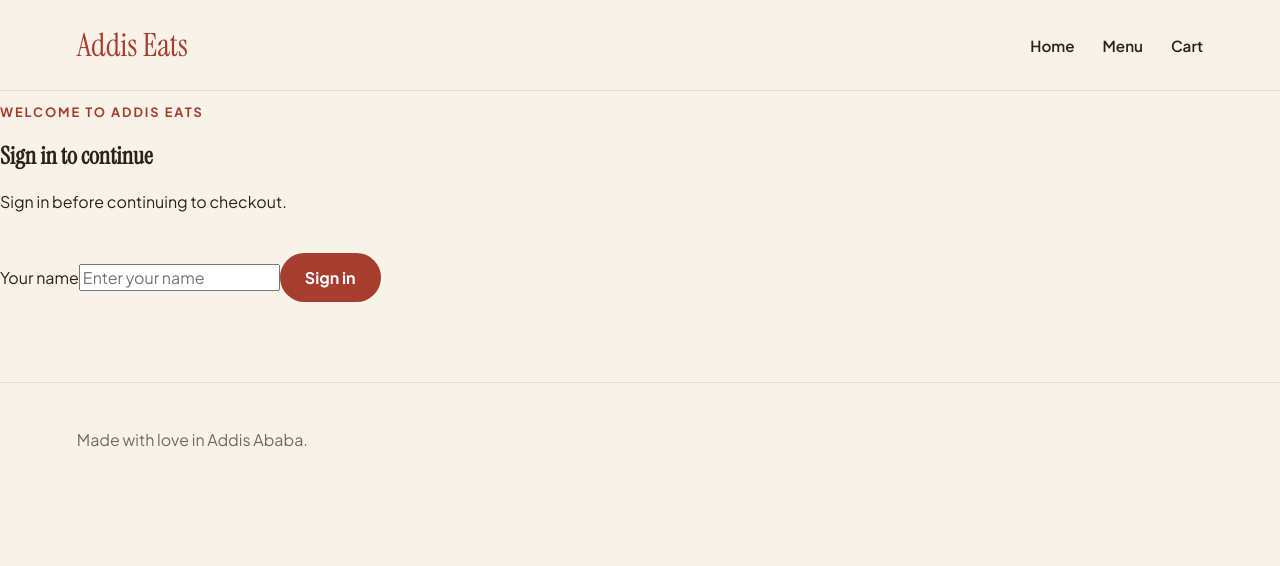
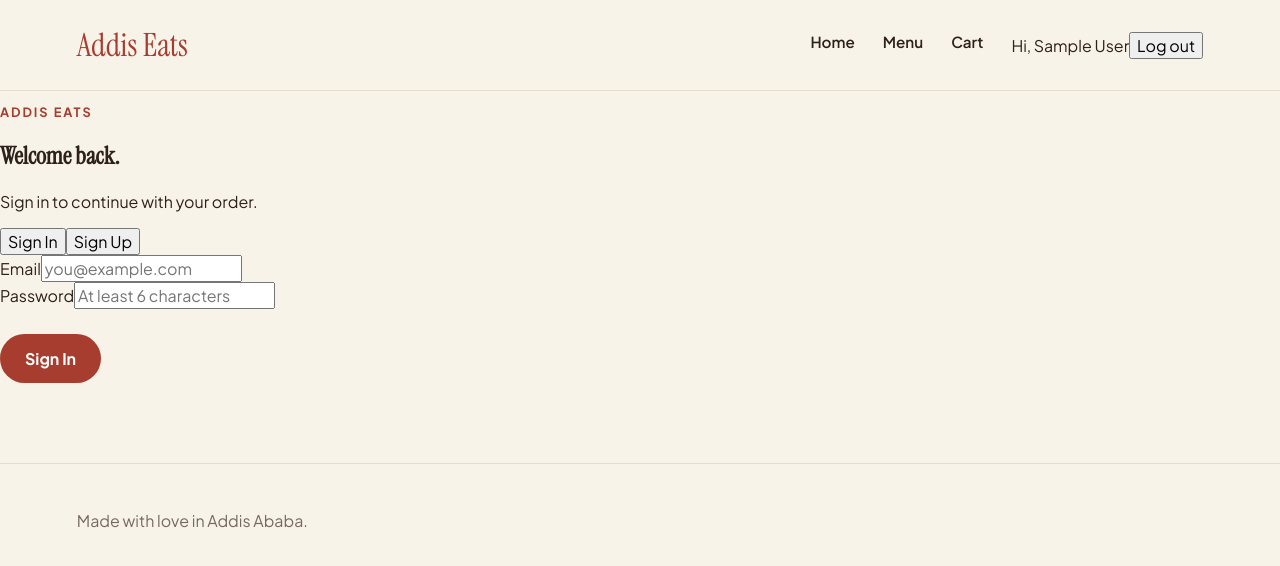
Before and after one commit to HelloSelam/codeops-portfolio, a React (Vite) app in the folder module-03/day35/addis-eats/: page /signin in a window 1280 px wide. Shown: the top 566 px of the page. Built offline with nearby package versions, Linux system fonts and the light colour scheme; sample sign-in values are in the browser's storage.

Commit message:
feat: improve auth to make it look and behave like authentication

```diff
--- a/module-03/day35/addis-eats/src/App.jsx
+++ b/module-03/day35/addis-eats/src/App.jsx
@@ -5,9 +5,11 @@ import Menu from "./menu/Menu";
 import DishDetail from "./menu/DishDetail";
 import Cart from "./Cart";
 import NotFound from "./NotFound";
-import Checkout from "./checkout/Checkout";
 import SignIn from "./auth/SignIn";
 import RequireAuth from "./auth/RequireAuth";
+import { lazy, Suspense } from "react";
+
+const Checkout = lazy(() => import("./checkout/Checkout"));
 
 function App() {
   return (
@@ -18,11 +20,16 @@ function App() {
         <Route path="menu/:id" element={<DishDetail />} />
         <Route path="cart" element={<Cart />} />
         <Route path="*" element={<NotFound />} />
-        <Route path="checkout" element={
+        <Route
+          path="checkout"
+          element={
             <RequireAuth>
-              <Checkout />
+              <Suspense fallback={<p>Loading checkout...</p>}>
+                <Checkout />
+              </Suspense>
             </RequireAuth>
-          }/>
+          }
+        />
         <Route path="signin" element={<SignIn />} />
       </Route>
     </Routes>
--- a/module-03/day35/addis-eats/src/Layout.jsx
+++ b/module-03/day35/addis-eats/src/Layout.jsx
@@ -1,6 +1,17 @@
 import { Link, Outlet } from "react-router-dom";
+import { useCart } from "./cart/CartProvider";
+import { useAuth } from "./auth/AuthProvider";
+
 
 function Layout() {
+  const { cart } = useCart();
+  const { user, signOut } = useAuth();
+
+  const cartCount = cart.reduce(
+    (total, item) => total + item.quantity,
+    0
+  );
+
   return (
     <>
       <header className="site-header">
@@ -10,8 +21,36 @@ function Layout() {
 
         <nav>
           <Link to="/">Home</Link>
+
           <Link to="/menu">Menu</Link>
-          <Link to="/cart">Cart</Link>
+
+          <Link to="/cart">
+            Cart
+            {cartCount > 0 && (
+              <span className="cart-count">
+                {cartCount}
+              </span>
+            )}
+          </Link>
+
+          {user ? (
+            <div className="account-area">
+              <span>
+                Hi, {user.name}
+              </span>
+
+              <button
+                onClick={signOut}
+                className="logout-button"
+              >
+                Log out
+              </button>
+            </div>
+          ) : (
+            <Link to="/signin">
+              Sign in
+            </Link>
+          )}
         </nav>
       </header>
 
--- a/module-03/day35/addis-eats/src/auth/AuthProvider.jsx
+++ b/module-03/day35/addis-eats/src/auth/AuthProvider.jsx
@@ -3,18 +3,54 @@ import { createContext, useContext, useState } from "react";
 const AuthContext = createContext();
 
 export function AuthProvider({ children }) {
-  const [user, setUser] = useState(null);
+  const [user, setUser] = useState(() => {
+    const savedUser = localStorage.getItem("addis-eats-user");
 
-  function signIn(name) {
-    setUser({ name });
+    return savedUser ? JSON.parse(savedUser) : null;
+  });
+
+  function signIn(name, email) {
+    const newUser = {
+      name,
+      email,
+    };
+
+    setUser(newUser);
+
+    localStorage.setItem(
+      "addis-eats-user",
+      JSON.stringify(newUser)
+    );
+  }
+
+  function signUp(name, email) {
+    const newUser = {
+      name,
+      email,
+    };
+
+    setUser(newUser);
+
+    localStorage.setItem(
+      "addis-eats-user",
+      JSON.stringify(newUser)
+    );
   }
 
   function signOut() {
     setUser(null);
+    localStorage.removeItem("addis-eats-user");
   }
 
   return (
-    <AuthContext.Provider value={{ user, signIn, signOut }}>
+    <AuthContext.Provider
+      value={{
+        user,
+        signIn,
+        signUp,
+        signOut,
+      }}
+    >
       {children}
     </AuthContext.Provider>
   );
--- a/module-03/day35/addis-eats/src/auth/SignIn.jsx
+++ b/module-03/day35/addis-eats/src/auth/SignIn.jsx
@@ -1,24 +1,71 @@
 import { useState } from "react";
-import { useLocation, useNavigate } from "react-router-dom";
+import {
+  useLocation,
+  useNavigate,
+} from "react-router-dom";
 import { useAuth } from "./AuthProvider";
 
 function SignIn() {
-  const [name, setName] = useState("");
+  const [mode, setMode] = useState("signin");
 
-  const { signIn } = useAuth();
+  const [form, setForm] = useState({
+    name: "",
+    email: "",
+    password: "",
+  });
+
+  const [error, setError] = useState("");
+
+  const { signIn, signUp } = useAuth();
+
   const navigate = useNavigate();
   const location = useLocation();
+
+  function handleChange(event) {
+    const { name, value } = event.target;
+
+    setForm({
+      ...form,
+      [name]: value,
+    });
+
+    setError("");
+  }
 
   function handleSubmit(event) {
     event.preventDefault();
 
-    if (!name.trim()) {
+    if (mode === "signup" && !form.name.trim()) {
+      setError("Please enter your name.");
       return;
     }
 
-    signIn(name.trim());
+    if (!form.email.trim()) {
+      setError("Please enter your email.");
+      return;
+    }
 
-    const destination = location.state?.from?.pathname || "/";
+    if (!form.password) {
+      setError("Please enter your password.");
+      return;
+    }
+
+    if (form.password.length < 6) {
+      setError("Password must be at least 6 characters.");
+      return;
+    }
+
+    if (mode === "signup") {
+      signUp(form.name.trim(), form.email.trim());
+    } else {
+      signIn(
+        form.name.trim() || "Addis Eats Customer",
+        form.email.trim()
+      );
+    }
+
+    const destination =
+      location.state?.from?.pathname || "/";
 
     navigate(destination, { replace: true });
   }
@@ -26,27 +73,109 @@ function SignIn() {
   return (
     <section className="auth-page">
       <div className="auth-card">
-        <p className="eyebrow">WELCOME TO ADDIS EATS</p>
 
-        <h1>Sign in to continue</h1>
+        <p className="eyebrow">ADDIS EATS</p>
 
-        <p>
-          Sign in before continuing to checkout.
+        <h1>
+          {mode === "signin"
+            ? "Welcome back."
+            : "Join Addis Eats."}
+        </h1>
+
+        <p className="auth-description">
+          {mode === "signin"
+            ? "Sign in to continue with your order."
+            : "Create an account to make ordering easier."}
         </p>
 
+        <div className="auth-tabs">
+          <button
+            type="button"
+            className={mode === "signin" ? "active" : ""}
+            onClick={() => {
+              setMode("signin");
+              setError("");
+            }}
+          >
+            Sign In
+          </button>
+
+          <button
+            type="button"
+            className={mode === "signup" ? "active" : ""}
+            onClick={() => {
+              setMode("signup");
+              setError("");
+            }}
+          >
+            Sign Up
+          </button>
+        </div>
+
         <form onSubmit={handleSubmit}>
-          <label htmlFor="name">Your name</label>
 
-          <input
-            id="name"
-            value={name}
-            onChange={(event) => setName(event.target.value)}
-            placeholder="Enter your name"
-          />
+          {mode === "signup" && (
+            <div className="form-field">
+              <label htmlFor="name">
+                Full name
+              </label>
 
-          <button type="submit" className="primary-button">
-            Sign in
+              <input
+                id="name"
+                name="name"
+                type="text"
+                value={form.name}
+                onChange={handleChange}
+                placeholder="Your full name"
+              />
+            </div>
+          )}
+
+          <div className="form-field">
+            <label htmlFor="email">
+              Email
+            </label>
+
+            <input
+              id="email"
+              name="email"
+              type="email"
+              value={form.email}
+              onChange={handleChange}
+              placeholder="you@example.com"
+            />
+          </div>
+
+          <div className="form-field">
+            <label htmlFor="password">
+              Password
+            </label>
+
+            <input
+              id="password"
+              name="password"
+              type="password"
+              value={form.password}
+              onChange={handleChange}
+              placeholder="At least 6 characters"
+            />
+          </div>
+
+          {error && (
+            <p className="form-error">
+              {error}
+            </p>
+          )}
+
+          <button
+            type="submit"
+            className="primary-button auth-submit"
+          >
+            {mode === "signin"
+              ? "Sign In"
+              : "Create Account"}
           </button>
+
         </form>
       </div>
     </section>
--- a/module-03/day35/addis-eats/src/checkout/Checkout.jsx
+++ b/module-03/day35/addis-eats/src/checkout/Checkout.jsx
@@ -4,7 +4,7 @@ import { useCart } from "../cart/CartProvider";
 import { validateCheckout } from "./validate";
 
 function Checkout() {
-  const { cart } = useCart();
+  const { cart, clearCart } = useCart();
 
   const [form, setForm] = useState({
     name: "",
@@ -37,6 +37,7 @@ function Checkout() {
     setErrors(validationErrors);
 
     if (Object.keys(validationErrors).length === 0) {
+      clearCart();
       setSubmitted(true);
     }
   }
```
